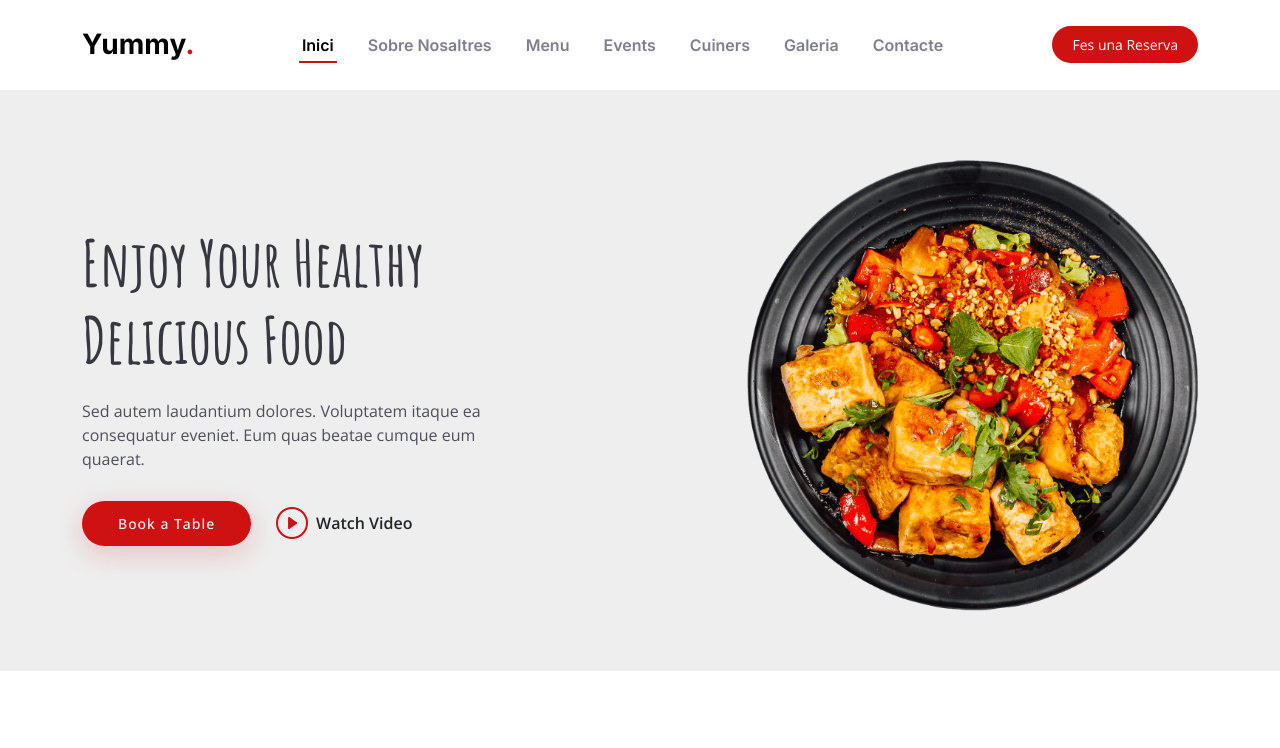
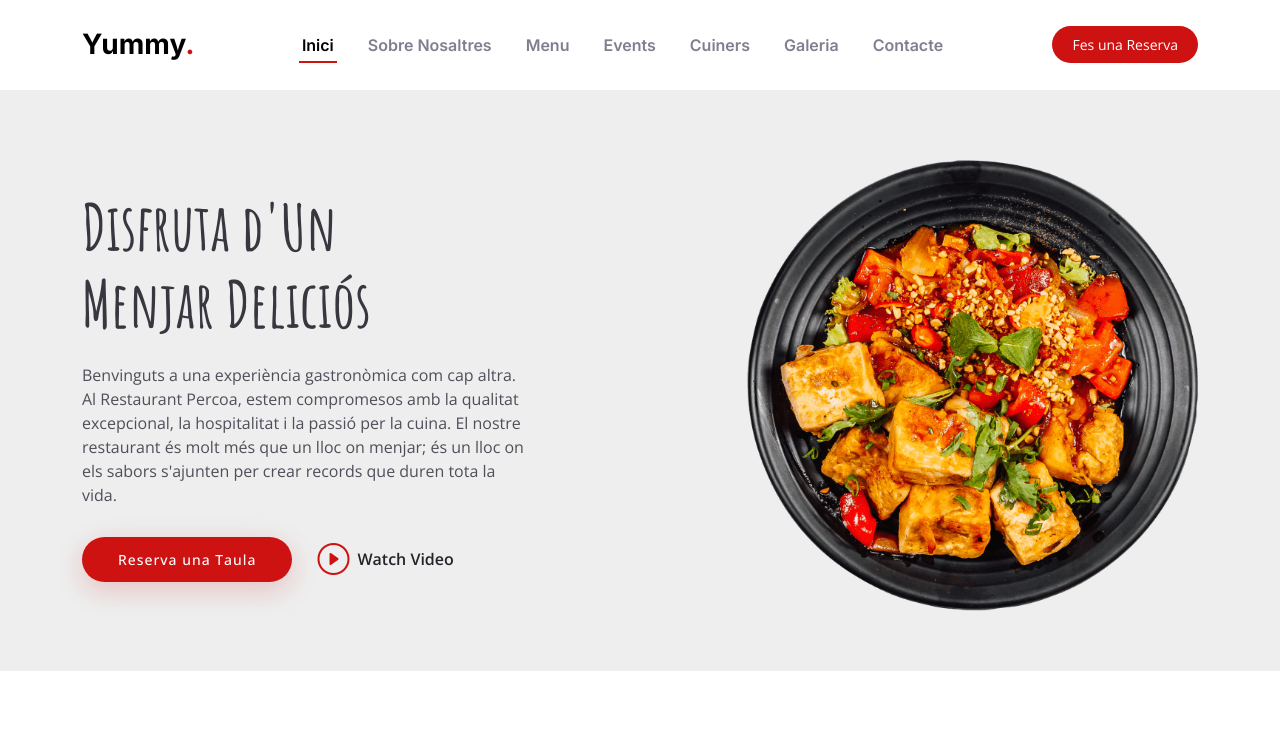
Before and after one commit to aaazbi/aaazbi.github.io, a plain HTML site: page index.html in a window 1280 px wide. Shown: the top 748 px of the page. Drawn offline with nearby package versions, Linux system fonts and the light colour scheme.

Commit message:
Update index.html
menu inicial update

```diff
--- a/index.html
+++ b/index.html
@@ -73,10 +73,10 @@
     <div class="container">
       <div class="row justify-content-between gy-5">
         <div class="col-lg-5 order-2 order-lg-1 d-flex flex-column justify-content-center align-items-center align-items-lg-start text-center text-lg-start">
-          <h2 data-aos="fade-up">Enjoy Your Healthy<br>Delicious Food</h2>
-          <p data-aos="fade-up" data-aos-delay="100">Sed autem laudantium dolores. Voluptatem itaque ea consequatur eveniet. Eum quas beatae cumque eum quaerat.</p>
+          <h2 data-aos="fade-up">Disfruta d'Un<br>Menjar Deliciós</h2>
+          <p data-aos="fade-up" data-aos-delay="100">Benvinguts a una experiència gastronòmica com cap altra. Al Restaurant Percoa, estem compromesos amb la qualitat excepcional, la hospitalitat i la passió per la cuina. El nostre restaurant és molt més que un lloc on menjar; és un lloc on els sabors s'ajunten per crear records que duren tota la vida.</p>
           <div class="d-flex" data-aos="fade-up" data-aos-delay="200">
-            <a href="#book-a-table" class="btn-book-a-table">Book a Table</a>
+            <a href="#book-a-table" class="btn-book-a-table">Reserva una Taula</a>
             <a href="https://www.youtube.com/watch?v=LXb3EKWsInQ" class="glightbox btn-watch-video d-flex align-items-center"><i class="bi bi-play-circle"></i><span>Watch Video</span></a>
           </div>
         </div>
```
